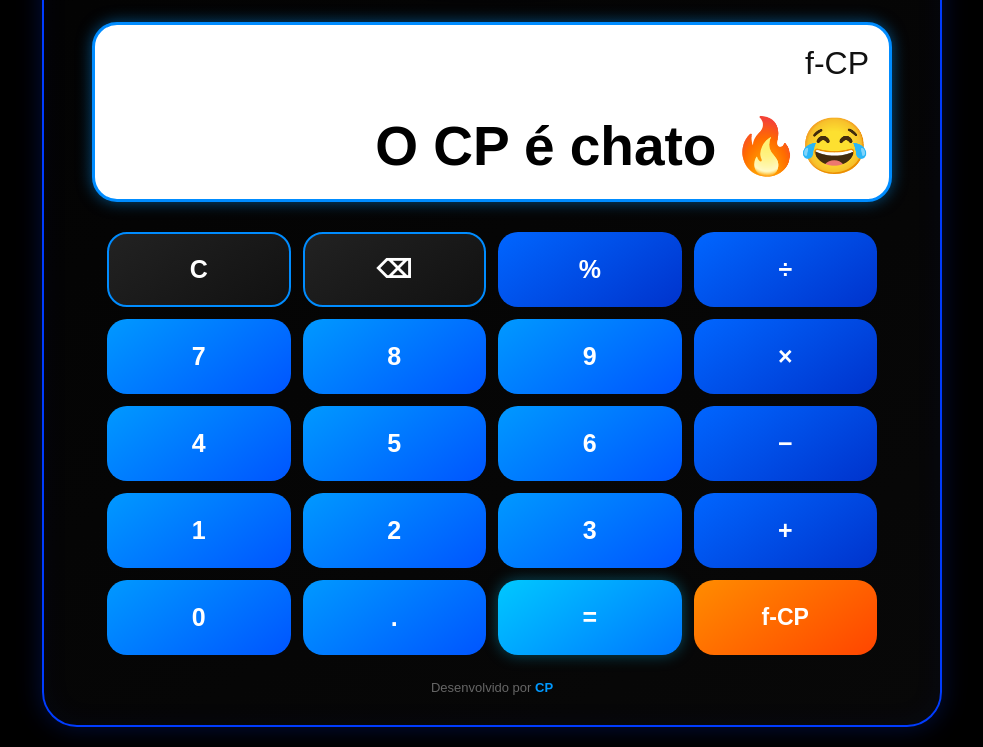
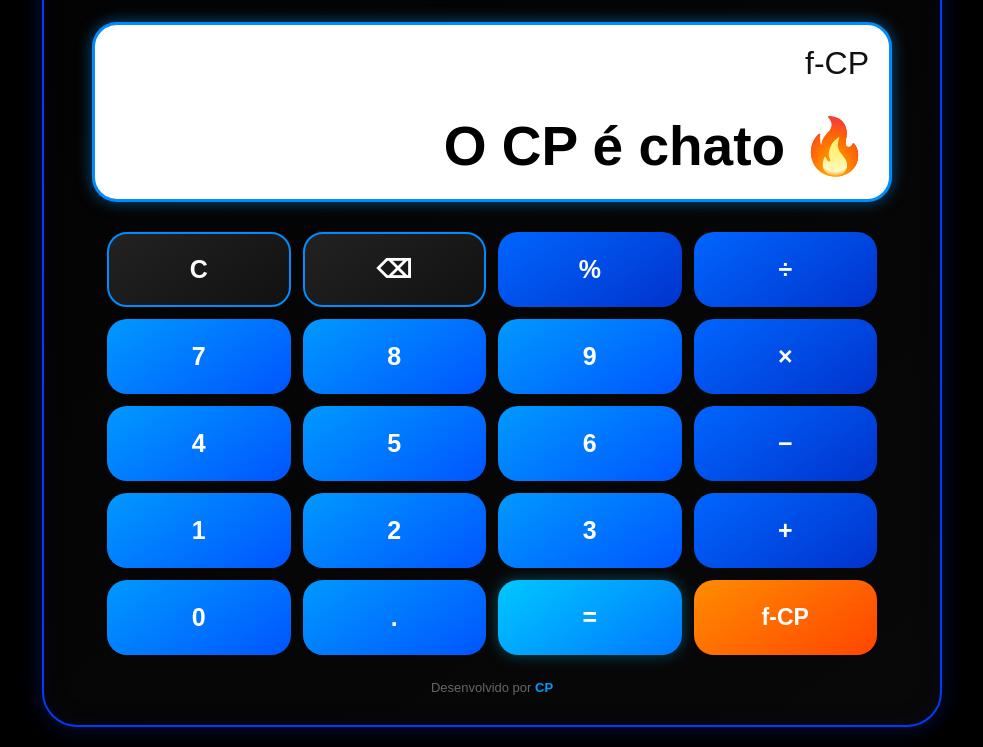
Before and after one commit to ciprianopedro461-jpg/CP-CALCULATOR, a plain HTML site: page index.html in a window 1280 px wide. Both pictures are taken after a click on the button "f-CP". Shown: the part 258-1005 px from the top of the page, without its empty margins (148-1131 px from the left). Drawn offline with Linux system fonts and the light colour scheme.

Commit message:
deletei um emoji

```diff
--- a/index.html
+++ b/index.html
@@ -957,7 +957,7 @@
             calculo.textContent = "f-CP";
 
             resultado.textContent =
-                "O CP é chato 🔥😂";
+                "O CP é chato 🔥";
 
         }
 
```
